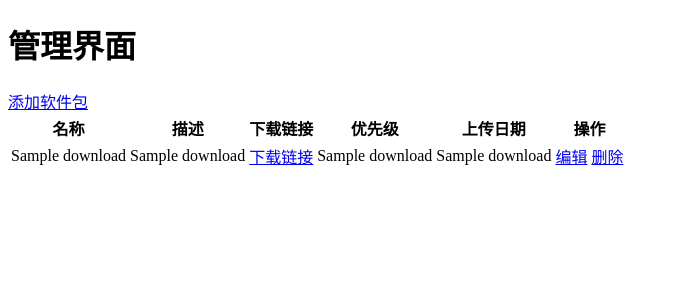
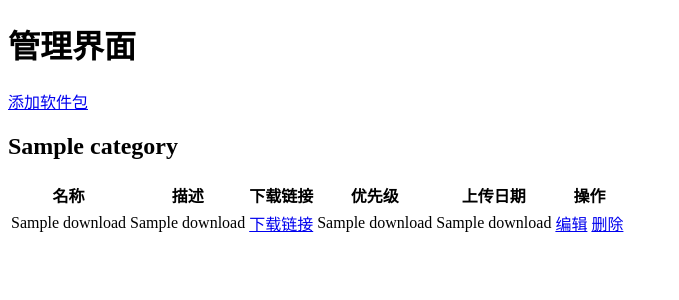
Before and after one commit to jobcher/downloadsite, a Flask app: template templates/admin.html in a window 1280 px wide. Shown: the top 300 px of the page, without its empty margins (0-679 px from the left). Run offline with Flask 3, Linux system fonts and the light colour scheme; the template is opened without the code that fills it: most values are stand-ins (such as "Sample title", 1, 10 or a date in 2020).

Commit message:
增加分类

```diff
--- a/app.py
+++ b/app.py
@@ -16,7 +16,8 @@ def create_table():
                 description TEXT,
                 download_url TEXT NOT NULL,
                 upload_date TEXT NOT NULL,
-                priority INTEGER DEFAULT 0)''')
+                priority INTEGER DEFAULT 0,
+                category TEXT NOT NULL DEFAULT 0)''')
     conn.commit()
     conn.close()
 
@@ -30,10 +31,15 @@ def init_db():
 def index():
     conn = sqlite3.connect(DATABASE)
     cur = conn.cursor()
-    cur.execute('SELECT * FROM downloads ORDER BY priority DESC')
+    cur.execute('SELECT * FROM downloads ORDER BY category,priority DESC')
+    categories = {}
     downloads = cur.fetchall()
+    for download in downloads:
+        if download[6] not in categories:
+            categories[download[6]] = []
+        categories[download[6]].append(download)
     conn.close()
-    return render_template('index.html', downloads=downloads)
+    return render_template('index.html', categories=categories)
 
 # 添加软件包
 @app.route('/add', methods=['GET', 'POST'])
@@ -44,11 +50,12 @@ def add():
         download_url = request.form['download_url']
         upload_date = request.form['upload_date']
         priority = request.form['priority']   # 接收priority
+        category = request.form['category'] # 分类
 
         conn = sqlite3.connect(DATABASE)
         cur = conn.cursor()
-        cur.execute('''INSERT INTO downloads(name, description, download_url, upload_date, priority)
-                    VALUES(?, ?, ?, ?, ?)''', (name, description, download_url, upload_date, priority))
+        cur.execute('''INSERT INTO downloads(name, description, download_url, upload_date, priority, category)
+                    VALUES(?, ?, ?, ?, ?, ?)''', (name, description, download_url, upload_date, priority, category))
         conn.commit()
         conn.close()
 
@@ -71,11 +78,11 @@ def edit(id):
         download_url = request.form['download_url']
         upload_date = request.form['upload_date']
         priority = request.form['priority']
+        category = request.form['category']
 
         conn = sqlite3.connect(DATABASE)
         cur = conn.cursor()
-        cur.execute('''UPDATE downloads SET name=?, description=?, download_url=?, upload_date=?, priority=?
-                    WHERE id=?''', (name, description, download_url, upload_date, priority, id))
+        cur.execute('''UPDATE downloads SET name=?, description=?, download_url=?, upload_date=?, priority=?,category=? WHERE id=?''', (name, description, download_url, upload_date, priority, category, id))
         conn.commit()
         conn.close()
 
@@ -103,10 +110,15 @@ def data(filename):
 def admin():
     conn = sqlite3.connect(DATABASE)
     cur = conn.cursor()
-    cur.execute('SELECT * FROM downloads ORDER BY priority DESC')
+    cur.execute('SELECT * FROM downloads ORDER BY category, priority DESC')
+    categories = {}
     downloads = cur.fetchall()
+    for download in downloads:
+        if download[6] not in categories:
+            categories[download[6]] = []
+        categories[download[6]].append(download)
     conn.close()
-    return render_template('admin.html', downloads=downloads)
+    return render_template('admin.html', categories=categories)
 
 if __name__ == '__main__':
     app.run(debug=True,port=80,host='0.0.0.0')
--- a/templates/add.html
+++ b/templates/add.html
@@ -10,6 +10,8 @@
         <input type="text" name="name" required style="width: 500px;"><br>
         <label for="description">描述：</label>
         <input type="text" name="description" style="width: 500px;"><br>
+        <label for="category">分类：</label>
+        <input type="text" name="category" style="width: 300px;"><br>
         <p>下载链接格式按格式： http://127.0.0.1:8082/data/ + 具体路径<br>
             例如：<br>
             http://127.0.0.1:8082/data/输入法安装包-请复制到电脑上双击安装/万能五笔输入法_8.0.exe</p>
--- a/templates/admin.html
+++ b/templates/admin.html
@@ -6,6 +6,8 @@
 <body>
     <h1>管理界面</h1>
     <a href="{{ url_for('add') }}">添加软件包</a>
+    {% for category, downloads in categories.items() %}
+    <h2>{{ category }}</h2>
     <table>
         <tr>
             <th>名称</th>
@@ -29,5 +31,6 @@
         </tr>
         {% endfor %}
     </table>
+    {% endfor %}
 </body>
 </html>
--- a/templates/edit.html
+++ b/templates/edit.html
@@ -10,6 +10,8 @@
         <input type="text" name="name" value="{{ download[1] }}" required style="width: 500px;"><br>
         <label for="description">描述：</label>
         <input type="text" name="description" value="{{ download[2] }}" style="width: 500px;"><br>
+        <label for="category">分类：</label>
+        <input type="text" name="category" value="{{ download[6] }}" style="width: 300px;"><br>
         <p>下载链接格式按格式： http://127.0.0.1:8082/data/ + 具体路径<br>
         例如：<br>
         http://127.0.0.1:8082/data/输入法安装包-请复制到电脑上双击安装/万能五笔输入法_8.0.exe</p>
--- a/templates/index.html
+++ b/templates/index.html
@@ -7,6 +7,8 @@
 <body>
     <img src="https://food-report.sanjiang.com/static/img/logo2.5414ae4.png" alt="logo" width="200">
     <h1>软件包列表</h1>
+    {% for category, downloads in categories.items() %}
+    <h2>{{ category }}</h2>
     <table>
         <tr>
             <th>名称</th>
@@ -23,4 +25,5 @@
         </tr>
         {% endfor %}
     </table>
+    {% endfor %}
 </body>
```
